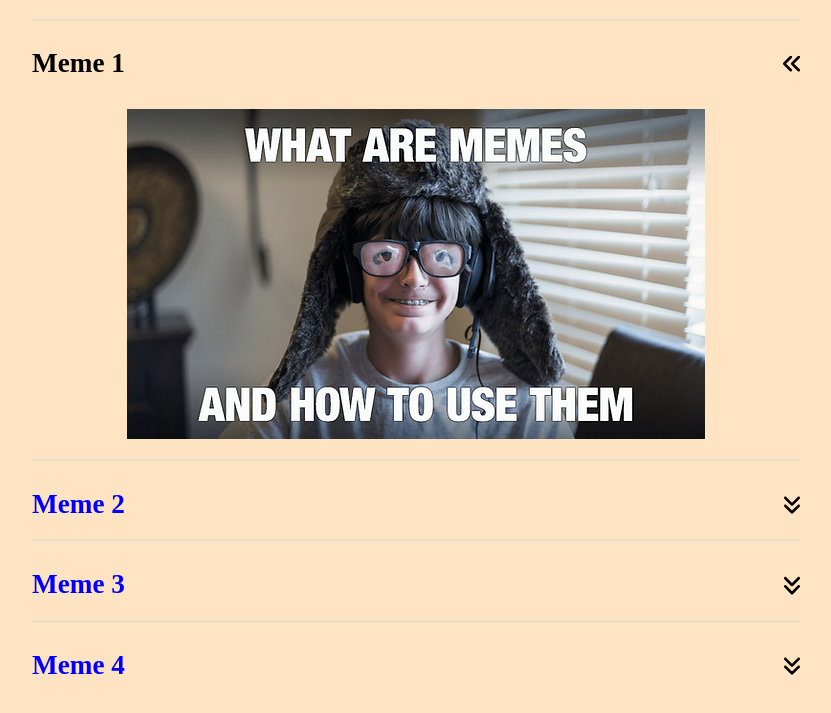
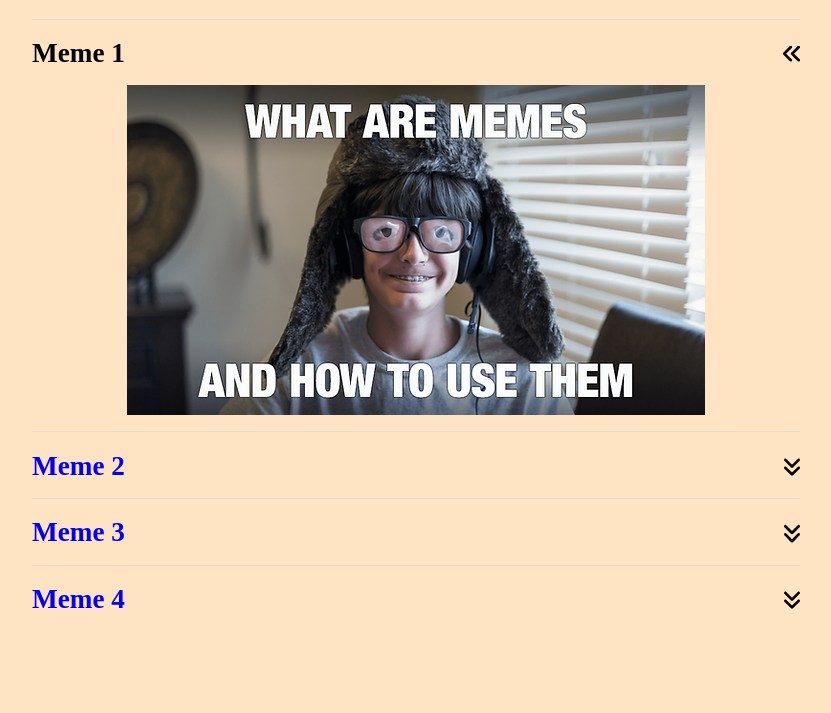
Before and after one commit to lulisFF/cssBayan, a plain HTML site: page cssBayan/index.html in a window 1280 px wide. Shown: the part 61-774 px from the top of the page, without its empty margins (224-1055 px from the left). Drawn offline with Linux system fonts and the light colour scheme.

Commit message:
fix: small bug fixes (Sat, Mar 11, 2023 02:59:30 PM)

```diff
--- a/cssBayan/css/style.css
+++ b/cssBayan/css/style.css
@@ -7,23 +7,21 @@ body{
     margin-left: 20%;
     position: static;
 }
-h1{
-    text-align: left;
-    position: static;
-}
+
 .wrapper-bayan .title-bayan{
     color: blue;
 }
+
 .bayan-item{
-    border-top: 1px solid #e0dada;
-    padding-bottom: 20px;
-    padding-top: 10px;
+    border-top: 0.1rem solid #e0dada;
+    padding-bottom: 1rem;
     position: static;
-    color: white;
 }
+
 .bayan-item:hover{
     color: black;
 }
+
 .title-bayan{
     font-size: 1.7rem;
     font-weight: bolder;
@@ -34,18 +32,20 @@ h1{
 .bayan-item:hover .img-bayan{
     display: block;
 }
+
 .img-bayan{
     display: none;
     text-align: center;
+    padding-top: 1rem;
+    max-width: 100%;
     margin: 0 auto;
-    position: static;
-    padding-top: 30px;
-    max-width: 100%;
 }
+
 .input-bayan{
     width: 0;
     height: 0;
 }
+
 .input-bayan:hover ~ label {
     color: black;
 }
@@ -73,11 +73,11 @@ h1{
     transform: rotate(90deg);
 }
 
-.input-bayan:checked ~ label>img{
+.input-bayan:checked ~ label>.img-bayan{
     display: block;
 }
 
 /*svg-icon*/
 .icon-svg{
-    width:16px;
+    width:1rem;
 }
```
